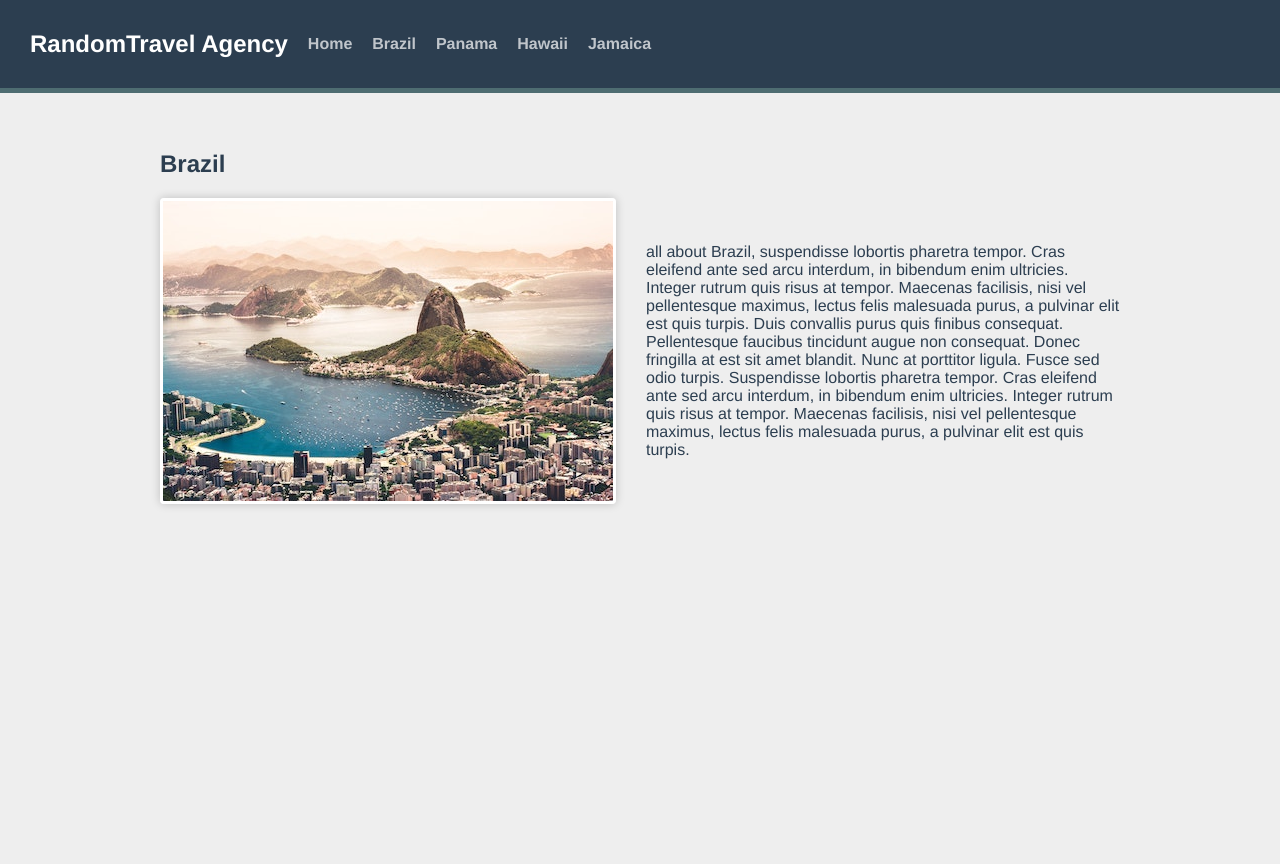
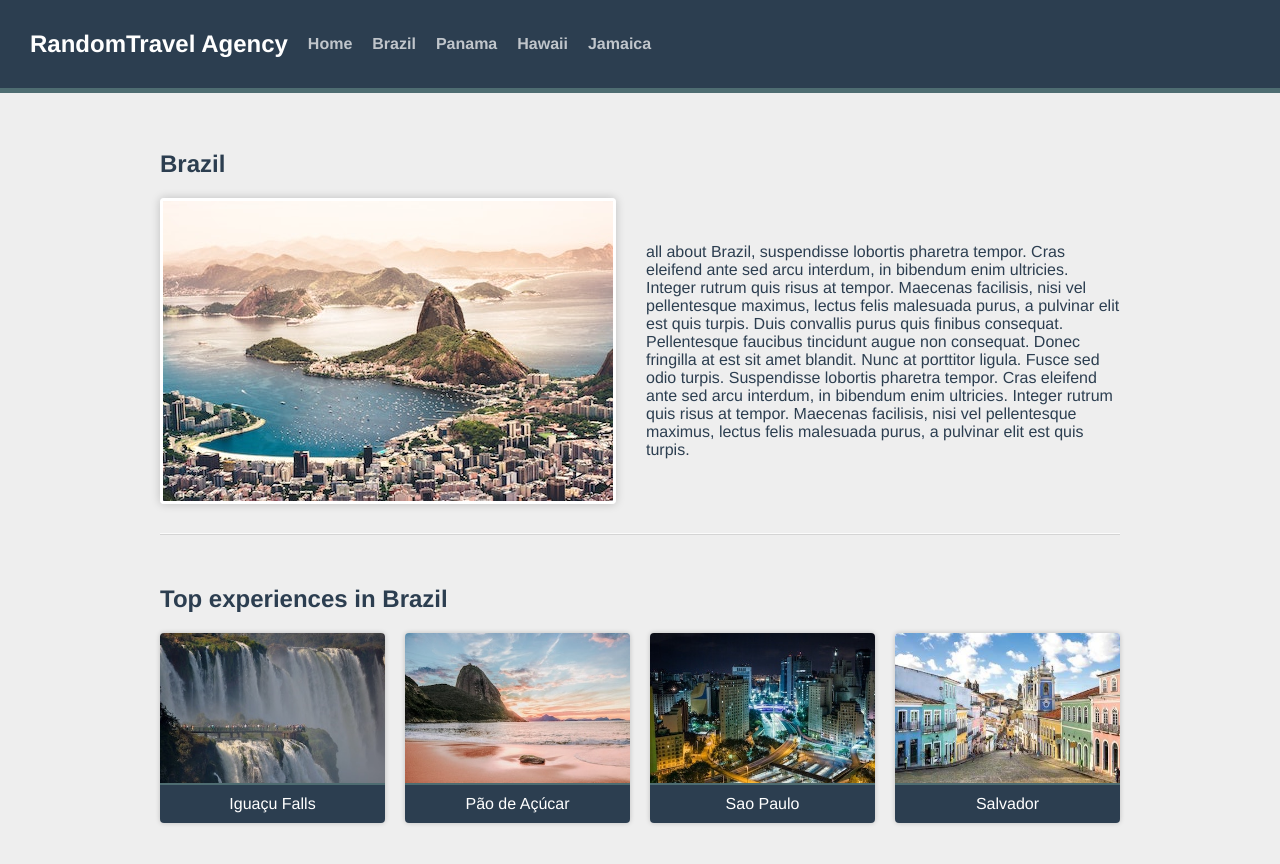
Before and after one commit to neve99/template-vite-vue-project, a Vue app: page /destination/1/1 in a window 1280 px wide. Shown: the top 864 px of the page. Before the commit the page ends 800 px from the top, so only its background shows below. Built offline with nearby package versions, Linux system fonts and the light colour scheme.

Commit message:
create experience cards

```diff
--- /dev/null
+++ b/src/components/ExperienceCard.vue
@@ -0,0 +1,19 @@
+
+<script setup>
+const props = defineProps({
+  experience: {
+    type: Object,
+    required: true
+  }
+});
+</script>
+
+
+<template>
+  <div class="card">
+    <img :src="`/images/${experience.image}`" :alt="experience.name" />
+    <span class="card__text">
+      {{ experience.name }}
+    </span>
+  </div>
+</template>
--- a/src/views/DestinationShow.vue
+++ b/src/views/DestinationShow.vue
@@ -1,12 +1,44 @@
 <template>
-  <div>
-    <h2>{{ destination.name }}</h2>
+  <section v-if="destination" class="destination">
+    <h1>{{ destination.name }}</h1>
     <div class="destination-details">
       <img :src="`/images/${destination.image}`" :alt="destination.name">
       <p>{{ destination.description }}</p>
     </div>
+  </section>
+
+  <section class="experiences">
+    <h2>Top experiences in {{ destination.name }}</h2>
+    <div class="cards">
+      <ExperienceCard
+        v-for="experience in destination.experiences"
+        :key="experience.slug"
+        :experience="experience"
+      />
   </div>
+  </section>
 </template>
+
+<script setup>
+// composition API
+import { computed } from 'vue'
+import sourceData from '@/data.json'
+import ExperienceCard from '@/components/ExperienceCard.vue';
+
+const props = defineProps({
+  id: {
+    type: Number,
+    required: true
+  }
+})
+
+
+const destination = computed(() => {
+  return sourceData.destinations.find(destination => destination.id === props.id)
+})
+
+
+</script>
 
 <!-- <script>
   import sourceData from '@/data.json'
@@ -32,29 +64,6 @@
   }
 </script> -->
 
-<script setup>
-// composition API
-import { computed } from 'vue'
-import sourceData from '@/data.json'
-
-const props = defineProps({
-  id: {
-    type: String,
-    required: true
-  }
-})
-
-
-const destination = computed(() => {
-  return sourceData.destinations.find(destination => destination.id == props.id)
-})
-
-
-</script>
-
-
-
-
 <!--
  <script setup>
  // composition API
```
